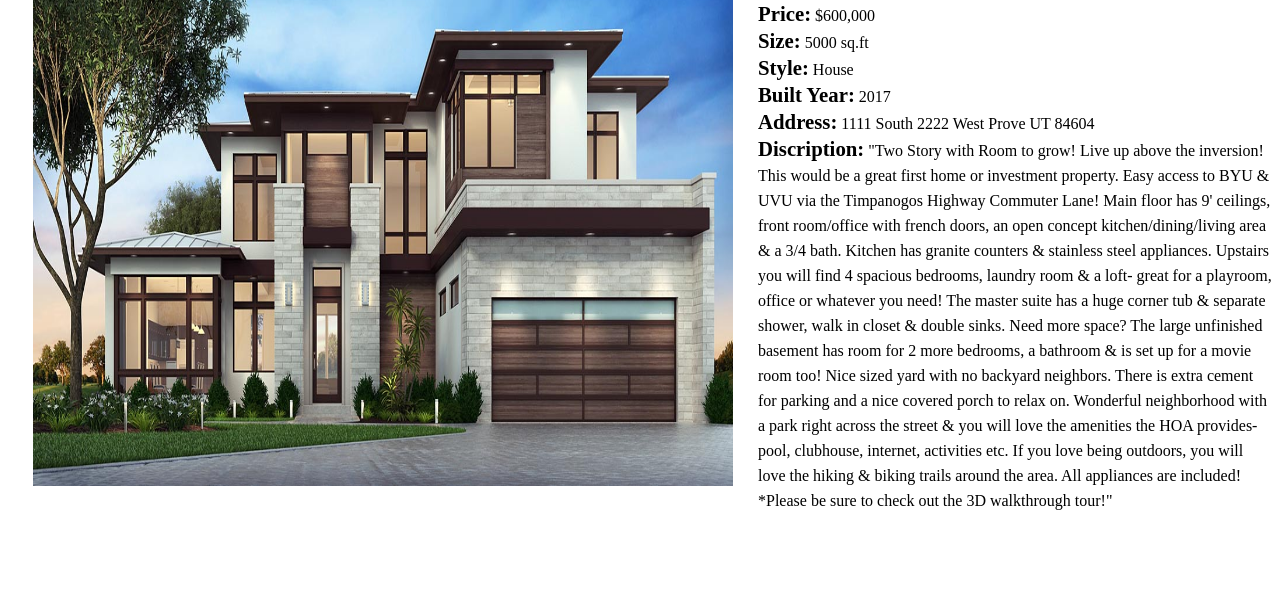
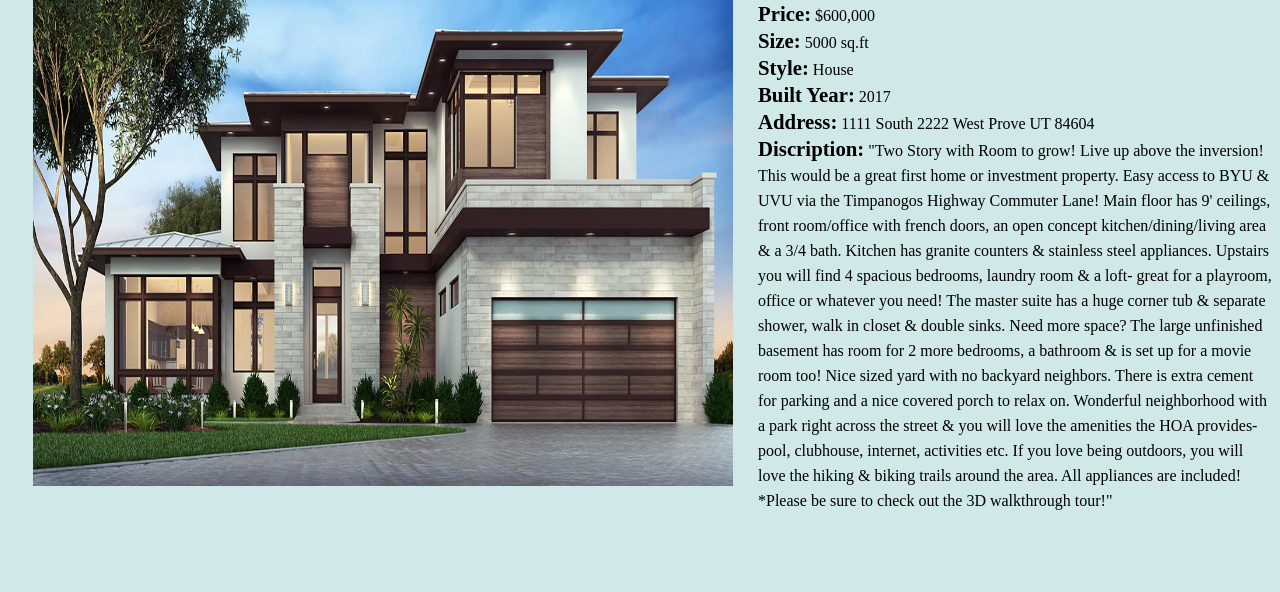
Before and after one commit to MaxRobinsonTheGreat/creative_project_1, a plain HTML site: page index.html in a window 1280 px wide. Shown: the part 208-800 px from the top of the page. Drawn offline with Linux system fonts and the light colour scheme.

Commit message:
change background color

```diff
--- a/styles.css
+++ b/styles.css
@@ -2,7 +2,7 @@ h1{
     color: 858585;
     font-Size: 300%;
 }
-.border { border-width: 25px; border-color: white; border-style: solid; }
+.border { border-width: 25px; border-color: #D0E8E8; border-style: solid; }
 div{
     LINE-HEIGHT: 25px;
 }
@@ -13,3 +13,6 @@ a{
 #p1{
     font-Size: 130%;
 }
+body{
+    background-color: #D0E8E8;
+}
```
